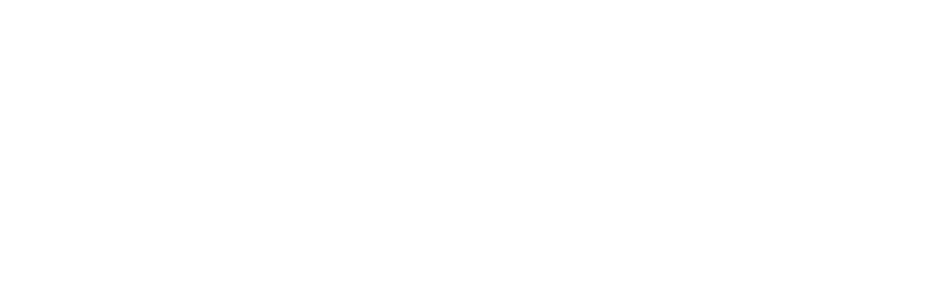
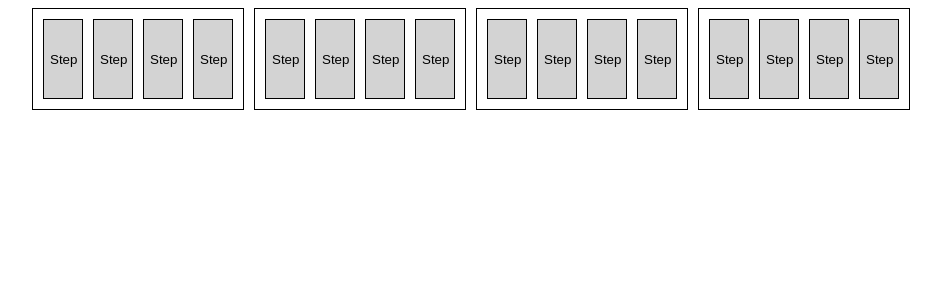
Before and after one commit to NicMortelliti/phaser, a React (Vite) app: page / in a window 1280 px wide. Shown: the top 300 px of the page, without its empty margins (169-1110 px from the left). Built offline with nearby package versions, Linux system fonts and the light colour scheme.

Commit message:
add basic pattern layout

```diff
--- a/package.json
+++ b/package.json
@@ -10,7 +10,8 @@
   },
   "dependencies": {
     "react": "^18.2.0",
-    "react-dom": "^18.2.0"
+    "react-dom": "^18.2.0",
+    "styled-components": "^5.3.9"
   },
   "devDependencies": {
     "@types/react": "^18.0.28",
--- a/src/App.jsx
+++ b/src/App.jsx
@@ -1,5 +1,11 @@
+import Pattern from "./components/Pattern";
+
 function App() {
-  return <div className="App"></div>;
+  return (
+    <div className="App">
+      <Pattern />
+    </div>
+  );
 }
 
 export default App;
--- /dev/null
+++ b/src/components/Bar.jsx
@@ -0,0 +1,17 @@
+import React from "react";
+
+import { BarCont } from "../styles/Layout.styled";
+import Step from "./Step";
+
+const Bar = () => {
+  return (
+    <BarCont>
+      <Step />
+      <Step />
+      <Step />
+      <Step />
+    </BarCont>
+  );
+};
+
+export default Bar;
--- /dev/null
+++ b/src/components/Pattern.jsx
@@ -0,0 +1,17 @@
+import React from "react";
+
+import Bar from "./Bar";
+import { PatternCont } from "../styles/Layout.styled";
+
+const Pattern = () => {
+  return (
+    <PatternCont>
+      <Bar />
+      <Bar />
+      <Bar />
+      <Bar />
+    </PatternCont>
+  );
+};
+
+export default Pattern;
--- /dev/null
+++ b/src/components/Step.jsx
@@ -0,0 +1,15 @@
+import React, { useState } from "react";
+
+import { StepBtn } from "../styles/Buttons.styled";
+
+const Step = () => {
+  const [selected, setSelected] = useState(false);
+
+  return (
+    <StepBtn selected={selected} onClick={() => setSelected(!selected)}>
+      Step
+    </StepBtn>
+  );
+};
+
+export default Step;
--- /dev/null
+++ b/src/styles/Buttons.styled.js
@@ -0,0 +1,16 @@
+import styled from "styled-components";
+
+export const StepBtn = styled.button`
+  border: 1px solid black;
+  background-color: ${({ selected }) => (selected ? "pink" : "lightgray")};
+  width: 40px;
+  height: 80px;
+
+  :hover {
+    background-color: ${({ selected }) => (selected ? "pink" : "gray")};
+  }
+
+  :active {
+    background-color: pink;
+  }
+`;
--- /dev/null
+++ b/src/styles/Layout.styled.js
@@ -0,0 +1,16 @@
+import styled from "styled-components";
+
+const gap = "10px";
+
+export const BarCont = styled.div`
+  display: flex;
+  gap: ${gap};
+  padding: ${gap};
+  border: 1px solid black;
+`;
+
+export const PatternCont = styled.div`
+  display: flex;
+  justify-content: center;
+  gap: ${gap};
+`;
```
Also changed, not shown: src/components/PlaySound.jsx (added, +17 -0 lines), 1 other file (tests, documents, lock files or other folders).
